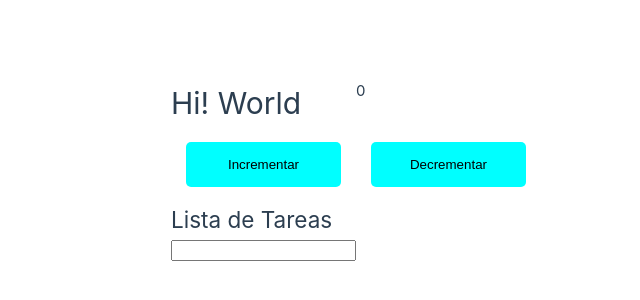
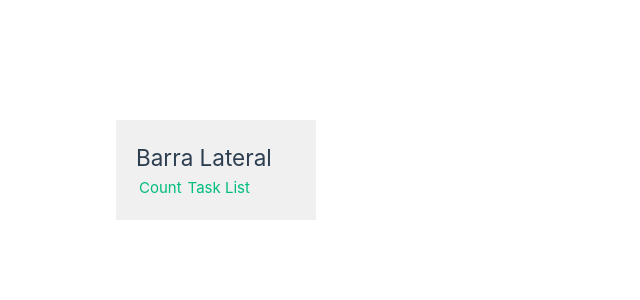
Before and after one commit to Roderickds-dev/curso-vue, a Vue app in the folder curso-vue/: page / in a window 1280 px wide. Shown: the part 230-530 px from the top of the page, without its empty margins (284-924 px from the left). Built offline with nearby package versions, Linux system fonts and the light colour scheme.

Commit message:
Agregando el Vue-Router

```diff
--- a/curso-vue/src/App.vue
+++ b/curso-vue/src/App.vue
@@ -1,11 +1,19 @@
 <template>
-  <Contador />
-  <ListaDeTareas />
+  <!-- <Contador />
+  <ListaDeTareas /> -->
+  <div class="main">
+    <MainView />
+  </div>
 </template>
 
 <script setup>
+import MainView from "./views/MainView.vue";
 import Contador from "./components/Contador.vue";
 import ListaDeTareas from "./components/ListaDeTareas.vue";
 </script>
 
-<style scoped></style>
+<style scoped>
+.main {
+  display: flex;
+}
+</style>
--- /dev/null
+++ b/curso-vue/src/components/Sidebar.vue
@@ -0,0 +1,15 @@
+<template>
+  <div class="sidebar">
+    <h2>Barra Lateral</h2>
+    <RouterLink to="/count">Count</RouterLink>
+    <RouterLink to="/taskList">Task List</RouterLink>
+  </div>
+</template>
+<script setup></script>
+<style scoped>
+.sidebar {
+  width: 200px;
+  background-color: #f0f0f0;
+  padding: 20px;
+}
+</style>
--- a/curso-vue/src/main.js
+++ b/curso-vue/src/main.js
@@ -4,11 +4,11 @@ import { createApp } from "vue";
 import { createPinia } from "pinia";
 
 import App from "./App.vue";
-//import router from './router'
+import router from "./router";
 
 const app = createApp(App);
 
 app.use(createPinia());
-//app.use(router)
+app.use(router);
 
 app.mount("#app");
--- a/curso-vue/src/router/index.js
+++ b/curso-vue/src/router/index.js
@@ -1,22 +1,21 @@
+import Contador from "@/components/Contador.vue";
+import ListaDeTareas from "@/components/ListaDeTareas.vue";
 import { createRouter, createWebHistory } from "vue-router";
 
 const router = createRouter({
   history: createWebHistory(import.meta.env.BASE_URL),
-  // routes: [
-  //   {
-  //     path: '/',
-  //     name: 'home',
-  //     component: HomeView,
-  //   },
-  //   {
-  //     path: '/about',
-  //     name: 'about',
-  //     // route level code-splitting
-  //     // this generates a separate chunk (About.[hash].js) for this route
-  //     // which is lazy-loaded when the route is visited.
-  //     component: () => import('../views/AboutView.vue'),
-  //   },
-  // ],
+  routes: [
+    {
+      path: "/count",
+      name: "contador",
+      component: Contador,
+    },
+    {
+      path: "/taskList",
+      name: "lista de tareas",
+      component: ListaDeTareas,
+    },
+  ],
 });
 
 export default router;
--- /dev/null
+++ b/curso-vue/src/views/MainView.vue
@@ -0,0 +1,23 @@
+<template>
+  <Sidebar />
+  <div class="container">
+    <div class="content">
+      <RouterView></RouterView>
+    </div>
+  </div>
+</template>
+
+<script setup>
+import Sidebar from "@/components/Sidebar.vue";
+</script>
+
+<style scoped>
+.container {
+  display: flex;
+}
+
+.content {
+  flex: 1;
+  padding: 20px;
+}
+</style>
```
